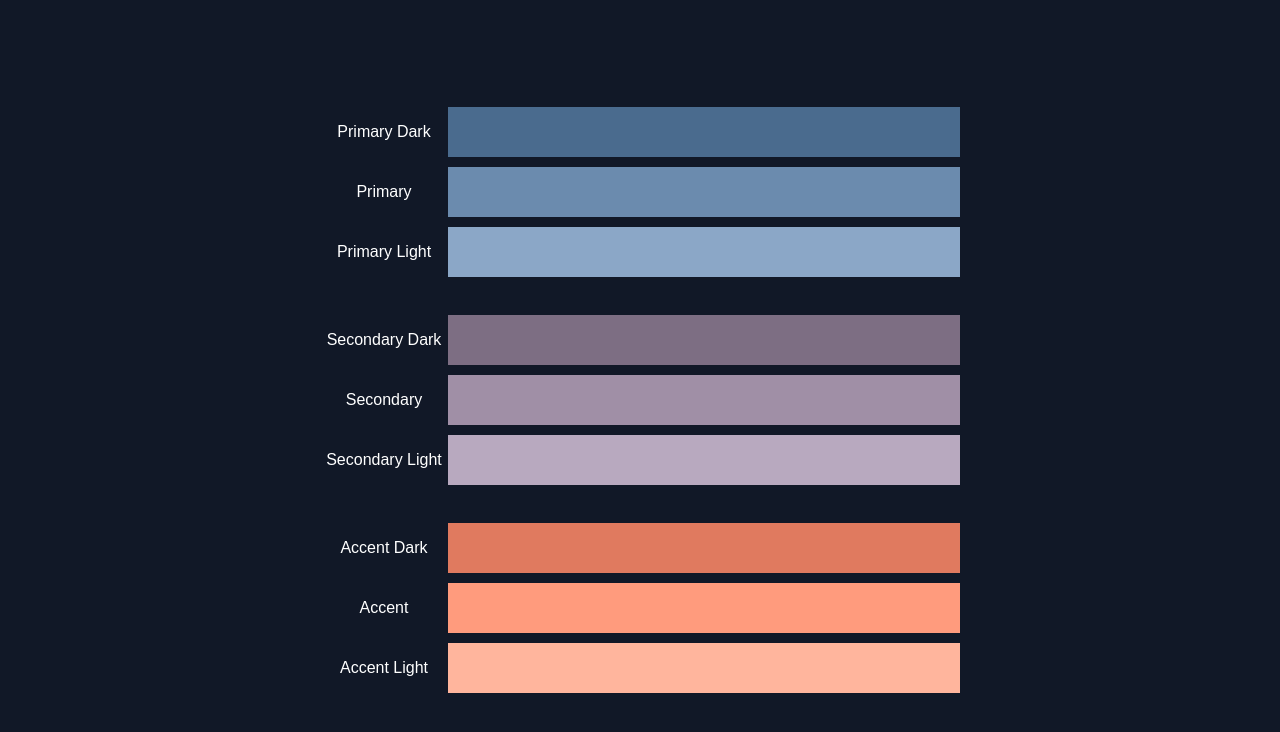
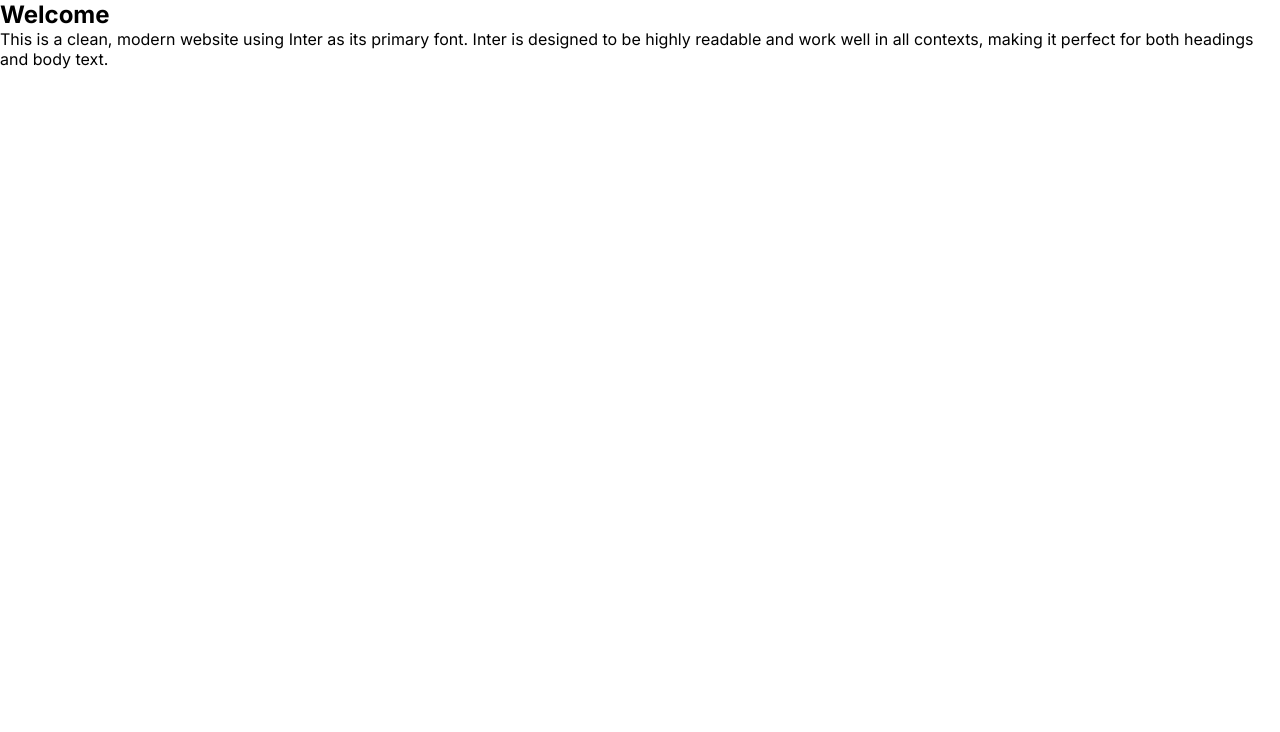
Before and after one commit to dongsub0918/personal-website, a Next.js app: page / in a window 1280 px wide. Shown: the top 732 px of the page. Built offline with nearby package versions, Linux system fonts and the light colour scheme.

Commit message:
font setup

```diff
--- a/src/app/globals.css
+++ b/src/app/globals.css
@@ -43,7 +43,7 @@ body {
 body {
   color: var(--foreground);
   background: var(--background);
-  font-family: Arial, Helvetica, sans-serif;
+  font-family: var(--font-inter);
   -webkit-font-smoothing: antialiased;
   -moz-osx-font-smoothing: grayscale;
 }
--- a/src/app/layout.tsx
+++ b/src/app/layout.tsx
@@ -1,14 +1,9 @@
 import type { Metadata } from "next";
-import { Geist, Geist_Mono } from "next/font/google";
+import { Inter } from "next/font/google";
 import "./globals.css";
 
-const geistSans = Geist({
-  variable: "--font-geist-sans",
-  subsets: ["latin"],
-});
-
-const geistMono = Geist_Mono({
-  variable: "--font-geist-mono",
+const inter = Inter({
+  variable: "--font-inter",
   subsets: ["latin"],
 });
 
@@ -23,10 +18,8 @@ export default function RootLayout({
   children: React.ReactNode;
 }>) {
   return (
-    <html lang="en" className="dark">
-      <body className={`${geistSans.variable} ${geistMono.variable}`}>
-        {children}
-      </body>
+    <html lang="en" className="light">
+      <body className={inter.variable}>{children}</body>
     </html>
   );
 }
--- a/src/app/page.module.css
+++ /dev/null
@@ -1,65 +0,0 @@
-.primary {
-  background-color: var(--primary);
-}
-
-.primaryLight {
-  background-color: var(--primary-light);
-  color: black;
-}
-
-.primaryDark {
-  background-color: var(--primary-dark);
-}
-
-.secondary {
-  background-color: var(--secondary);
-}
-
-.secondaryLight {
-  background-color: var(--secondary-light);
-  color: black;
-}
-
-.secondaryDark {
-  background-color: var(--secondary-dark);
-}
-
-.accent {
-  background-color: var(--accent);
-}
-
-.accentLight {
-  background-color: var(--accent-light);
-  color: black;
-}
-
-.accentDark {
-  background-color: var(--accent-dark);
-}
-
-.container {
-  display: flex;
-  flex-direction: column;
-  align-items: center;
-  justify-content: center;
-  width: 100%;
-  min-height: 100vh;
-  gap: 10px;
-}
-
-.colorCell {
-  display: flex;
-  /* align-items: center; */
-  width: 50%;
-  height: 50px;
-}
-
-.colorCell > p {
-  width: 20%;
-  text-align: center;
-  align-self: center;
-}
-
-.colorCell > div {
-  width: 80%;
-}
--- a/src/app/page.tsx
+++ b/src/app/page.tsx
@@ -2,45 +2,13 @@ import styles from "./page.module.css";
 
 export default function Home() {
   return (
-    <section className={styles.container}>
-      <div className={styles.colorCell}>
-        <p>Primary Dark</p>
-        <div className={styles.primaryDark}></div>
-      </div>
-      <div className={styles.colorCell}>
-        <p>Primary</p>
-        <div className={styles.primary}></div>
-      </div>
-      <div className={styles.colorCell}>
-        <p>Primary Light</p>
-        <div className={styles.primaryLight}></div>
-      </div>
-      <br />
-      <div className={styles.colorCell}>
-        <p>Secondary Dark</p>
-        <div className={styles.secondaryDark}></div>
-      </div>
-      <div className={styles.colorCell}>
-        <p>Secondary</p>
-        <div className={styles.secondary}></div>
-      </div>
-      <div className={styles.colorCell}>
-        <p>Secondary Light</p>
-        <div className={styles.secondaryLight}></div>
-      </div>
-      <br />
-      <div className={styles.colorCell}>
-        <p>Accent Dark</p>
-        <div className={styles.accentDark}></div>
-      </div>
-      <div className={styles.colorCell}>
-        <p>Accent</p>
-        <div className={styles.accent}></div>
-      </div>
-      <div className={styles.colorCell}>
-        <p>Accent Light</p>
-        <div className={styles.accentLight}></div>
-      </div>
+    <section>
+      <h1>Welcome</h1>
+      <p>
+        This is a clean, modern website using Inter as its primary font. Inter
+        is designed to be highly readable and work well in all contexts, making
+        it perfect for both headings and body text.
+      </p>
     </section>
   );
 }
```
Also changed, not shown: src/app/color-ref/page.module.css (added, +58 -0 lines), src/app/color-ref/page.tsx (added, +38 -0 lines).
